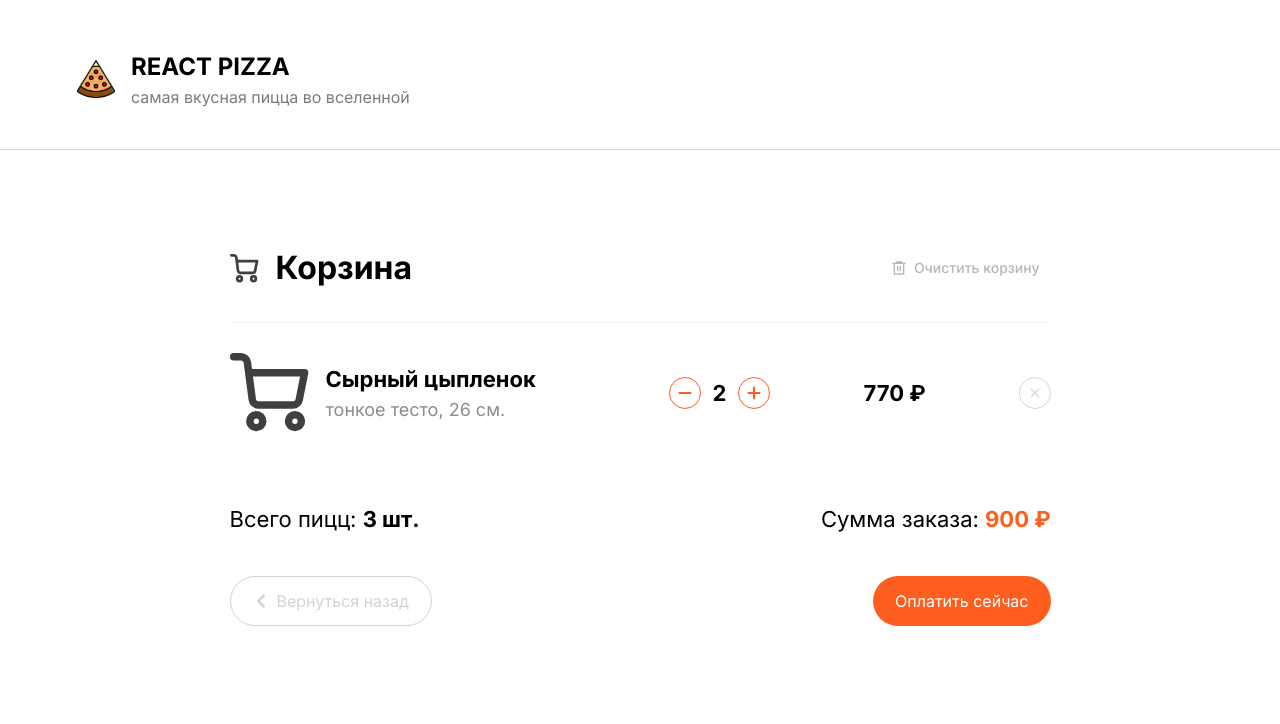
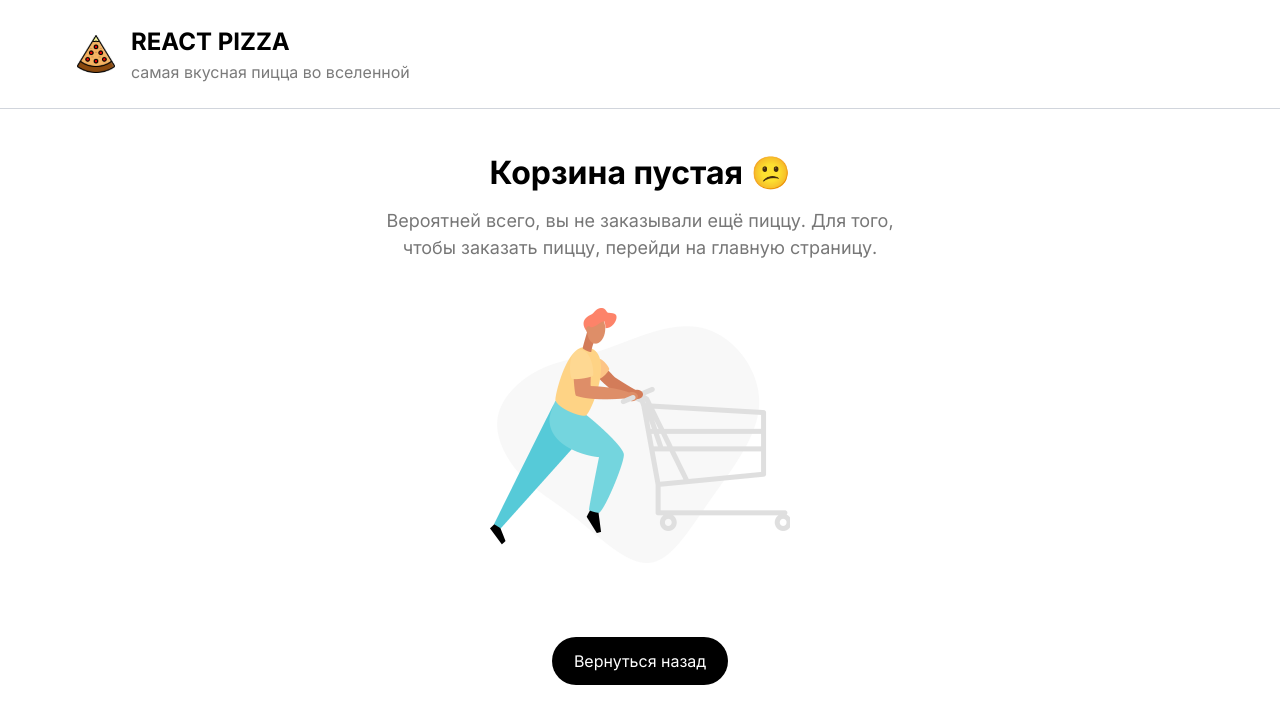
Before and after one commit to AlirizoTemirov/Pizza-Shop, a Next.js app: page /cart in a window 1280 px wide. Shown: the top 724 px of the page. Built offline with nearby package versions, Linux system fonts and the light colour scheme.

Commit message:
add cart functionality

```diff
--- a/app/_components/Header.tsx
+++ b/app/_components/Header.tsx
@@ -1,10 +1,20 @@
+"use client";
+
 import { Button } from "@/components/ui/button";
+import { useCartStore } from "@/store/useCartStore";
 import Image from "next/image";
 import Link from "next/link";
 
 export default function Header() {
+  const { cart } = useCartStore();
+  const totalPrice = cart.reduce(
+    (sum, item) => sum + item.price * item.count,
+    0
+  );
+  const totalCount = cart.reduce((sum, item) => sum + item.count, 0);
+
   return (
-    <div className="pl-19.25 pr-9.5 pb-10 pt-12.25 border-b border-gray-300 flex justify-between items-center">
+    <div className="pl-19.25 pr-9.5 py-6 sticky top-0 z-50 bg-white border-b border-gray-300 flex justify-between items-center">
       <Link href={"/"}>
         <div className="flex items-center gap-4">
           <Image width={38} height={38} src={"/images/logo.svg"} alt="Logo" />
@@ -20,10 +30,9 @@ export default function Header() {
           variant={"default"}
           className="px-5 py-4 rounded-2xl bg-[#FE5F1E] text-white flex items-center transition-all cursor-pointer hover:bg-[#fe5d1ed2]"
         >
-          520₽
-          <div className="border-r h-5"></div>
+          {totalPrice}₽<div className="border-r h-5"></div>
           <Image width={16} height={16} src={"/images/cart.svg"} alt="Cart" />
-          14
+          {totalCount}
         </Button>
       </Link>
     </div>
--- a/app/_components/ProductCard.tsx
+++ b/app/_components/ProductCard.tsx
@@ -1,12 +1,26 @@
+"use client";
+
 import { Button } from "@/components/ui/button";
 import { ToggleGroup, ToggleGroupItem } from "@/components/ui/toggle-group";
+import { useCartStore } from "@/store/useCartStore";
 import { Product } from "@/types";
+import { useState } from "react";
 
 interface ProductCardProps {
   product: Product;
 }
 
 export default function ProductCard({ product }: ProductCardProps) {
+  const [pizzaType, setPizzaType] = useState("тонкое");
+  const [pizzaSize, setPizzaSize] = useState("26");
+  const { cart } = useCartStore();
+
+  const addedCount = cart
+    .filter((item) => item.id === product.id)
+    .reduce((sum, item) => sum + item.count, 0);
+
+  const addToCart = useCartStore((state) => state.addToCart);
+
   return (
     <div className="w-70">
       <img
@@ -19,7 +33,15 @@ export default function ProductCard({ product }: ProductCardProps) {
       </h1>
 
       <div className="bg-[#F3F3F3] p-1 rounded-lg">
-        <ToggleGroup type="single" defaultValue="тонкое" spacing={2}>
+        <ToggleGroup
+          value={pizzaType}
+          onValueChange={(value) => {
+            if (value) setPizzaType(value);
+          }}
+          type="single"
+          defaultValue="тонкое"
+          spacing={2}
+        >
           <ToggleGroupItem
             value="тонкое"
             aria-label="sdasd"
@@ -39,6 +61,10 @@ export default function ProductCard({ product }: ProductCardProps) {
         <ToggleGroup
           className="mt-2"
           type="single"
+          value={pizzaSize}
+          onValueChange={(value) => {
+            if (value) setPizzaSize(value);
+          }}
           defaultValue="26"
           spacing={2}
         >
@@ -68,10 +94,26 @@ export default function ProductCard({ product }: ProductCardProps) {
       <div className="mt-4.25 flex justify-between items-center">
         <h1 className="text-[20px] font-bold">от {product.price} ₽</h1>
         <Button
+          onClick={() =>
+            addToCart({
+              id: product.id,
+              name: product.name,
+              image: product.image,
+              price: product.price,
+              size: parseInt(pizzaSize),
+              type: pizzaType,
+              count: 1,
+            })
+          }
           className="py-2.75 px-4.25 cursor-pointer rounded-2xl bg-white border-[#EB5A1E] text-[#EB5A1E] hover:bg-[#EB5A1E] hover:text-white"
           variant={"outline"}
         >
           + Добавить
+          {addedCount > 0 && (
+            <div className="ml-2 min-w-5 h-5 px-1 rounded-full bg-[#FE5F1E] text-white flex items-center justify-center text-xs">
+              {addedCount}
+            </div>
+          )}
         </Button>
       </div>
     </div>
--- a/app/cart/page.tsx
+++ b/app/cart/page.tsx
@@ -1,3 +1,5 @@
+"use client";
+
 import Link from "next/link";
 import Image from "next/image";
 import { Button } from "@/components/ui/button";
@@ -5,11 +7,19 @@ import { RiDeleteBin6Line } from "react-icons/ri";
 import { FaMinus, FaPlus } from "react-icons/fa6";
 import { IoMdClose } from "react-icons/io";
 import { FaChevronLeft } from "react-icons/fa";
+import { useCartStore } from "@/store/useCartStore";
 
 export default function page() {
+  const { cart, clearCart, decrement, increment, removeItem } = useCartStore();
+  const totalPrice = cart.reduce(
+    (sum, item) => sum + item.price * item.count,
+    0
+  );
+  const totalCount = cart.reduce((sum, item) => sum + item.count, 0);
+
   return (
     <div>
-      <div className="container mx-auto pl-19.25 pr-9.5 pb-10 pt-12.25 border-b border-gray-300 flex justify-between items-center">
+      <div className="container sticky top-0 z-50 bg-white mx-auto pl-19.25 pr-9.5 py-6 border-b border-gray-300 flex justify-between items-center">
         <Link href={"/"}>
           <div className="flex items-center gap-4">
             <Image width={38} height={38} src={"/images/logo.svg"} alt="Logo" />
@@ -21,7 +31,28 @@ export default function page() {
         </Link>
       </div>
 
-      <div className="max-w-205.25 container mx-auto mt-23.5">
+      {cart.length === 0 ? (
+        <div className="text-center mt-10">
+          <h1 className="text-[32px] font-bold">Корзина пустая 😕</h1>
+          <p className="text-[18px] text-[#777777] w-136.75 mt-2.5 mx-auto">
+            Вероятней всего, вы не заказывали ещё пиццу. Для того, чтобы
+            заказать пиццу, перейди на главную страницу.
+          </p>
+          <Image
+            src={"/images/shopping-cart.png"}
+            alt="Image"
+            width={300}
+            height={255}
+            className="mt-11.75 mx-auto"
+          />
+          <Link href={"/"}>
+            <button className="px-5.5 py-3 flex gap-2 items-center cursor-pointer rounded-4xl text-white bg-black mx-auto mt-18.5">
+              Вернуться назад
+            </button>
+          </Link>
+        </div>
+      ) : (
+        <div className="max-w-205.25 container mx-auto mt-23.5 pb-10">
           <div className="flex justify-between items-center">
             <h1 className="text-[32px] font-bold flex gap-4.25 items-center">
               <Image
@@ -29,12 +60,12 @@ export default function page() {
                 width={29}
                 height={29}
                 alt="CartImg"
-              className=""
               />
               Корзина
             </h1>
 
             <Button
+              onClick={() => clearCart()}
               variant={"ghost"}
               className="flex gap-1.75 text-[#B6B6B6] cursor-pointer hover:text-red-500 transition"
             >
@@ -44,48 +75,64 @@ export default function page() {
           </div>
 
           <div className="mt-7.5">
-          <div className="py-7.5 border-t border-[#F4F4F4] flex justify-between items-center">
+            {cart.map((cart) => (
+              <div
+                key={cart.id}
+                className="py-7.5 border-t border-[#F4F4F4] flex justify-between items-center"
+              >
                 <div className="flex items-center gap-4">
                   <img
                     className="w-20 h-20"
-                src="/images/cart_black.svg"
+                    src={cart.image}
                     alt="ProductImg"
                   />
                   <div>
-                <h1 className="text-[22px] font-bold">Сырный цыпленок</h1>
+                    <h1 className="text-[22px] font-bold">{cart.name}</h1>
                     <p className="text-[18px] text-[#8D8D8D]">
-                  тонкое тесто, 26 см.
+                      {cart.type} тесто, {cart.size} см.
                     </p>
                   </div>
                 </div>
 
-            <div className="flex items-center gap-23.25">
-              <div className="flex gap-3 items-center">
-                <button className="w-8 h-8 border border-[#FE5F1E] rounded-full text-2xl cursor-pointer text-[#FE5F1E] hover:bg-[#FE5F1E] hover:text-white transition">
+                <div className="flex items-center justify-between w-102.5">
+                  <div className="flex w-28.25 items-center justify-between">
+                    <button
+                      onClick={() => decrement(cart.id)}
+                      className="w-8 h-8 border border-[#FE5F1E] rounded-full text-2xl cursor-pointer text-[#FE5F1E] hover:bg-[#FE5F1E] hover:text-white transition"
+                    >
                       <FaMinus size={16} className="mx-auto" />
                     </button>
-                <h1 className="text-[22px] font-bold">2</h1>
-                <button className="w-8 h-8 border border-[#FE5F1E] rounded-full text-2xl cursor-pointer text-[#FE5F1E] hover:bg-[#FE5F1E] hover:text-white transition">
+                    <h1 className="text-[22px] font-bold">{cart.count}</h1>
+                    <button
+                      onClick={() => increment(cart.id)}
+                      className="w-8 h-8 border border-[#FE5F1E] rounded-full text-2xl cursor-pointer text-[#FE5F1E] hover:bg-[#FE5F1E] hover:text-white transition"
+                    >
                       <FaPlus size={16} className="mx-auto" />
                     </button>
                   </div>
 
-              <h1 className="text-[22px] font-bold">770 ₽</h1>
+                  <h1 className="text-[22px] font-bold">
+                    {cart.price * cart.count} ₽
+                  </h1>
 
-              <button className="w-8 h-8 border border-[#D7D7D7] rounded-full text-2xl cursor-pointer text-[#D7D7D7] hover:bg-red-600 hover:text-white transition">
+                  <button
+                    onClick={() => removeItem(cart.id)}
+                    className="w-8 h-8 border border-[#D7D7D7] rounded-full text-2xl cursor-pointer text-[#D7D7D7] hover:bg-red-600 hover:text-white transition"
+                  >
                     <IoMdClose size={16} className="mx-auto" />
                   </button>
                 </div>
               </div>
+            ))}
           </div>
 
           <div className="flex justify-between mt-10">
             <h1 className="text-[22px]">
-            Всего пицц: <span className="font-bold">3 шт.</span>
+              Всего пицц: <span className="font-bold">{totalCount} шт.</span>
             </h1>
             <h1 className="text-[22px]">
               Сумма заказа:{" "}
-            <span className="font-bold text-[#FE5F1E]">900 ₽</span>
+              <span className="font-bold text-[#FE5F1E]">{totalPrice} ₽</span>
             </h1>
           </div>
 
@@ -101,6 +148,7 @@ export default function page() {
             </button>
           </div>
         </div>
+      )}
     </div>
   );
 }
--- /dev/null
+++ b/store/useCartStore.ts
@@ -0,0 +1,78 @@
+import { create } from "zustand";
+import { persist } from "zustand/middleware";
+
+interface CartItem {
+  id: string;
+  name: string;
+  image: string;
+  price: number;
+  size: number;
+  type: string;
+  count: number;
+}
+
+interface CartStore {
+  cart: CartItem[];
+  addToCart: (item: CartItem) => void;
+  increment: (id: string) => void;
+  decrement: (id: string) => void;
+  removeItem: (id: string) => void;
+  clearCart: () => void;
+}
+
+export const useCartStore = create<CartStore>()(
+  persist(
+    (set) => ({
+      cart: [],
+
+      addToCart: (item) =>
+        set((state) => {
+          const existingItem = state.cart.find(
+            (product) => product.id === item.id
+          );
+
+          if (existingItem) {
+            return {
+              cart: state.cart.map((product) =>
+                product.id === item.id &&
+                product.type === item.type &&
+                product.size === item.size
+                  ? { ...product, count: product.count + 1 }
+                  : product
+              ),
+            };
+          }
+
+          return {
+            cart: [...state.cart, { ...item, count: 1 }],
+          };
+        }),
+
+      increment: (id) =>
+        set((state) => ({
+          cart: state.cart.map((item) =>
+            item.id === id ? { ...item, count: item.count + 1 } : item
+          ),
+        })),
+
+      decrement: (id) =>
+        set((state) => ({
+          cart: state.cart
+            .map((item) =>
+              item.id === id ? { ...item, count: item.count - 1 } : item
+            )
+            .filter((item) => item.count > 0),
+        })),
+
+      removeItem: (id) =>
+        set((state) => ({
+          cart: state.cart.filter((item) => item.id !== id),
+        })),
+
+      clearCart: () => set({ cart: [] }),
+    }),
+    {
+      name: "cart-storage",
+    }
+  )
+);
```
Lines whose indentation alone changed are shown as unchanged.
